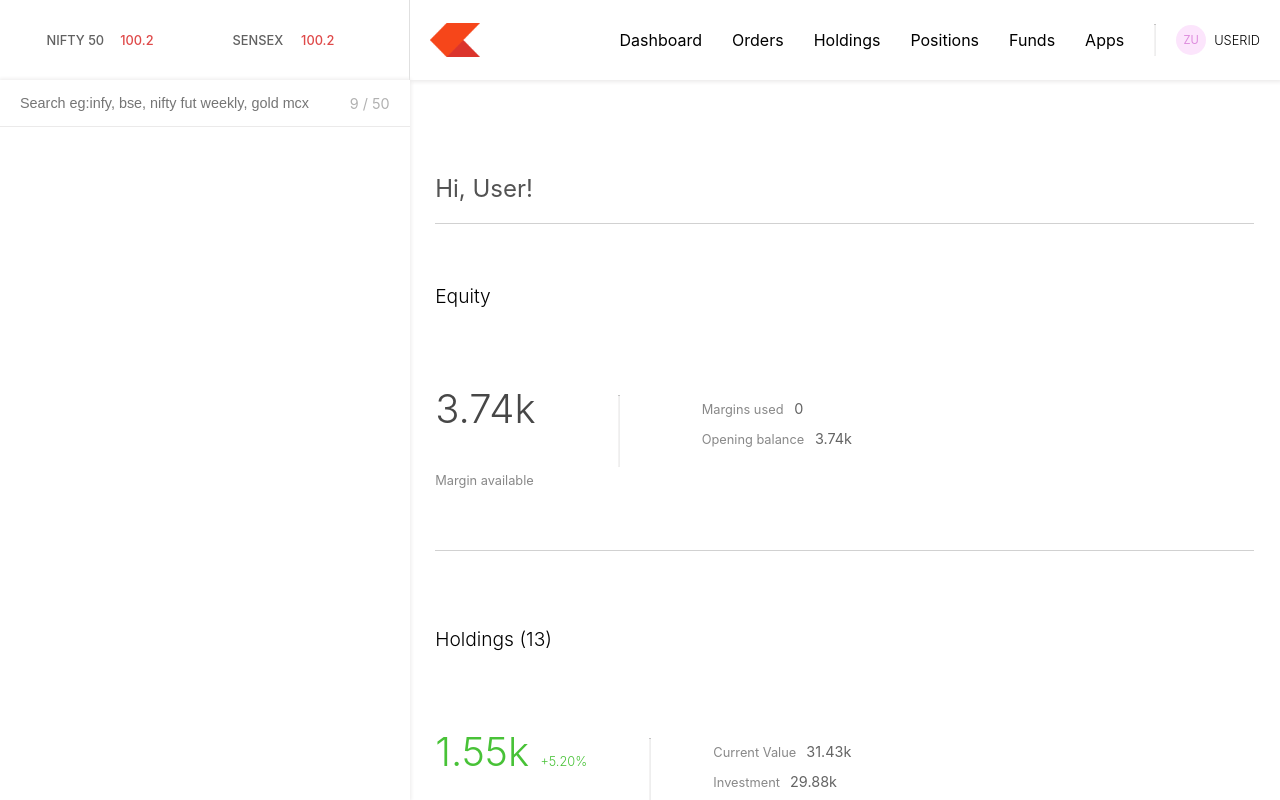
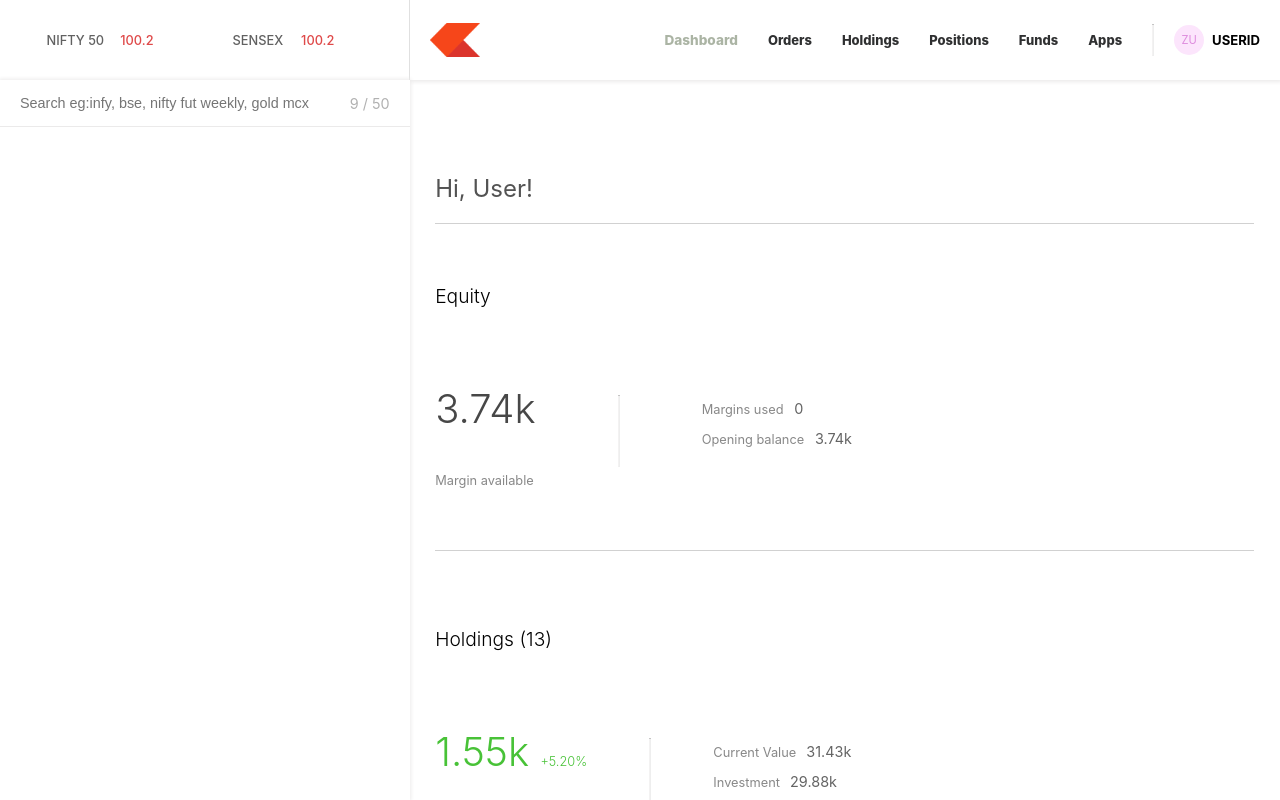
Before and after one commit to ahmedjoseph07/stockex-dashboard, a React (Vite) app: page / in a window 1280 px wide. Built offline with nearby package versions, Linux system fonts and the light colour scheme.

Commit message:
dashboard-nav setup

```diff
--- a/src/components/Menu.jsx
+++ b/src/components/Menu.jsx
@@ -1,34 +1,62 @@
 import React from "react";
+import { useState } from "react";
+import {Link} from 'react-router-dom';
 
 const Menu = () => {
+  const [selectedMenu, setSelectedMenu] = useState(0);
+  const [isProfileDropdownOpen, setIsProfileDropdownOpen] = useState(false);
+
+  const handleMenuClick = (index) =>{
+    setSelectedMenu(index);
+  }
+  const handleProfileClick = (isProductDropdownUp) =>{
+    setSelectedMenu(!isProductDropdownUp);
+  }
+
+  const menuClass = "menu";
+  const activeMenuClass = "menu selected";
+
   return (
     <div className="menu-container">
-      <img src="logo.png" style={{ width: "50px" }} />
+      <img src="logo.png" className="menu-logo" style={{ width: "50px" }} />
       <div className="menus">
         <ul>
           <li>
-            <p>Dashboard</p>
+            <Link style={{textDecoration:'none'}} to="/" onClick={()=>handleMenuClick(0)}>
+            <p className={selectedMenu === 0? activeMenuClass : menuClass }>Dashboard</p>
+            </Link>
           </li>
           <li>
-            <p>Orders</p>
+          <Link style={{textDecoration:'none'}} to="/orders" onClick={()=>handleMenuClick(1)}>
+            <p className={selectedMenu===1?  activeMenuClass : menuClass}>Orders</p>
+            </Link>
           </li>
           <li>
-            <p>Holdings</p>
+          <Link style={{textDecoration:'none'}} to="/holdings" onClick={()=>handleMenuClick(2)}>
+            <p className={selectedMenu===2? activeMenuClass : menuClass}>Holdings</p>
+            </Link>
           </li>
           <li>
-            <p>Positions</p>
+          <Link style={{textDecoration:'none'}} to="/positions" onClick={()=>handleMenuClick(3)}>
+            <p className={selectedMenu===3? activeMenuClass : menuClass}>Positions</p>
+            </Link>
           </li>
           <li>
-            <p>Funds</p>
+          <Link style={{textDecoration:'none'}} to="/funds" onClick={()=>handleMenuClick(4)}>
+            <p className={selectedMenu===4? activeMenuClass : menuClass}>Funds</p>
+            </Link>
           </li>
           <li>
-            <p>Apps</p>
+          <Link style={{textDecoration:'none'}} to="/apps" onClick={()=>handleMenuClick(5)}>
+            <p className={selectedMenu===5? activeMenuClass : menuClass}>Apps</p>
+            </Link>
           </li>
         </ul>
         <hr />
-        <div className="profile">
+        <div className="profile" onClick={()=>handleProfileClick}>
           <div className="avatar">ZU</div>
           <p className="username">USERID</p>
+          {/* {isProfileDropdownOpen} */}
         </div>
       </div>
     </div>
--- a/src/index.css
+++ b/src/index.css
@@ -241,7 +241,7 @@ code {
 }
 
 .row .col:last-child h5 {
-  color: rgb(72, 194, 55);
+  color: rgb(47, 177, 21);
 }
 
 /* sudo selector */
@@ -280,14 +280,15 @@ code {
   text-decoration: none;
 }
 
-.menu {
-  font-size: 0.8rem;
-  font-weight: 400;
-  color: rgb(70, 70, 70);
+.menu{
+  font-size: 0.81rem;
+  font-weight: 800;
+  color: rgb(47, 48, 49);
 }
 
 .menu.selected {
-  color: rgb(245, 104, 52);
+  color: rgb(171, 180, 164);
+  font-size: 0.85rem;
 }
 
 hr {
@@ -320,14 +321,14 @@ hr {
 }
 
 .profile .username {
-  font-size: 0.8rem;
-  font-weight: 300;
+  font-size: 0.82rem;
+  font-weight: 700;
 }
 
 /* sudo selectors */
 
 .menu:hover {
-  color: rgb(245, 104, 52);
+  color: rgb(171, 180, 164);
 }
 
 .profile:hover {
@@ -336,7 +337,7 @@ hr {
 
 .profile:hover .username {
   cursor: pointer;
-  color: rgb(223, 91, 43);
+  color: rgb(132, 118, 118);
 }
 
 .orders {
--- a/src/main.jsx
+++ b/src/main.jsx
@@ -4,7 +4,7 @@ import App from './App.jsx'
 import './index.css'
 
 createRoot(document.getElementById('root')).render(
-  // <StrictMode>
+  <StrictMode>
     <App />
-  // </StrictMode>
+  </StrictMode>
 )
```
